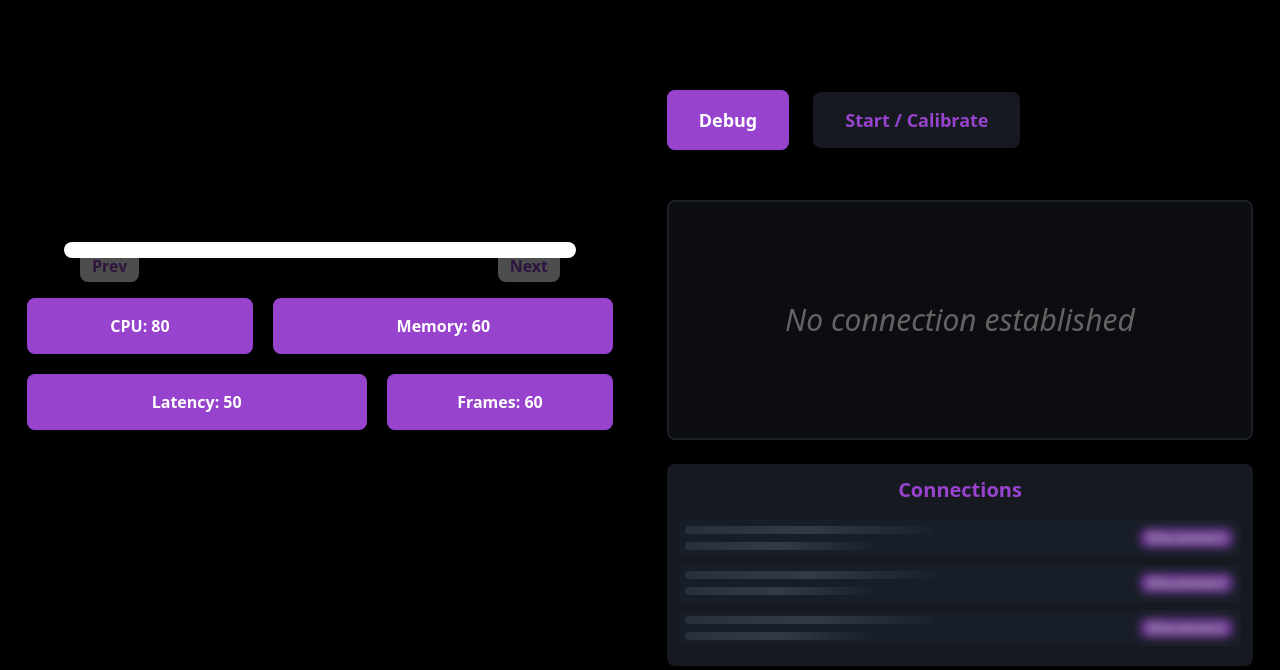
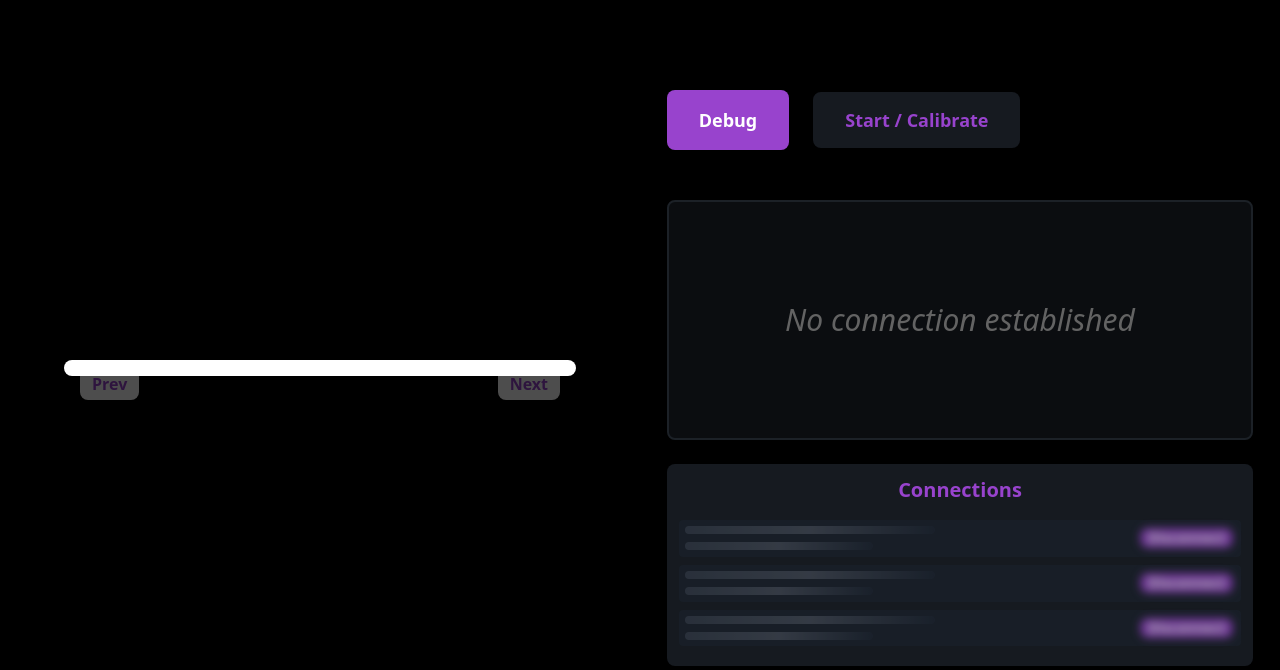
Before and after one commit to aidanvancil/virtual_graffiti, a Django app: page /admin_panel/ in a window 1280 px wide. Shown: the part 68-738 px from the top of the page. Run offline with Django 4.2, Linux system fonts and the light colour scheme; the visitor is signed in with stand-in values (Sample User, id 1); some libraries are stand-ins or nearby versions.

Commit message:
feat: swagged up website!

```diff
--- a/app/templates/admin_panel.html
+++ b/app/templates/admin_panel.html
@@ -17,7 +17,7 @@
 {% block content %}
 <div class="flex items-center justify-center h-screen mt-[-5vh] text-center">
     <div class="sm:w-1/2 hidden sm:flex items-center justify-center flex-col"> <!-- Left section -->
-        <div class="w-full rounded-lg flex flex-col items-center justify-center mt-[-8vh]">
+        <div class="w-full rounded-lg flex flex-col items-center justify-center">
             <div class="h-full w-full rounded-lg flex items-center justify-center mx-auto my-auto">
                 <div class="h-[90%] w-full  rounded-lg flex items-start justify-center">
                     <div id="imageCarousel" class="splide w-4/5 mx-auto rounded-lg p-2 bg-white mt-[2.5%]">
@@ -48,21 +48,33 @@
                 </div>
             </div>
         </div>
-        <div class="flex justify-center flex-col space-y-5 mt-10 font-semibold w-11/12"> <!-- Metrics squares container -->
+        <div id="metrics-container" class="hidden justify-center flex-col space-y-5 mt-10 mb-8 font-semibold w-11/12 h-4/5"> <!-- Metrics squares container -->
             <div class="space-x-5 hidden md:flex">
-                <div class="w-2/5 hidden lg:block py-4 rounded-lg bg-[#9843cd] text-white hover:text-[#6d3c8c] animate-fade-right animate-once animate-duration-500 animate-delay-[100ms] animate-ease-in-out"><p class="w-full">CPU: {{ cpu_usage }}</p></div>
-                <div class="w-3/5 py-4 rounded-lg bg-[#9843cd] text-white hover:text-[#6d3c8c] animate-fade-right animate-once animate-duration-500 animate-delay-[200ms] animate-ease-in-out"><p class="w-full">Memory: {{ mem_usage }}</p></div>
+                <button onclick="inverse('CPU')" class="w-2/5 hidden lg:block py-4 rounded-lg bg-[#9843cd] text-white hover:text-[#6d3c8c] animate-fade-right animate-once animate-duration-500 animate-delay-[100ms] animate-ease-in-out metric-box" data-label="CPU">CPU</button>
+                <div class="chart-container bg-white rounded-lg shadow-md p-4 hidden">
+                    <canvas id="chart" class="animate-fade-right animate-once animate-duration-500 animate-delay-[100ms] animate-ease-in-out"></canvas>
+                </div>
+                <div class="chart-container bg-white rounded-lg shadow-md p-4 hidden">
+                    <canvas id="chart" class="animate-fade-right animate-once animate-duration-500 animate-delay-[100ms] animate-ease-in-out"></canvas>
+                </div>
+                <button  onclick="inverse('Memory')" class="w-3/5 py-4 rounded-lg bg-[#9843cd] text-white hover:text-[#6d3c8c] animate-fade-right animate-once animate-duration-500 animate-delay-[200ms] animate-ease-in-out metric-box" data-label="Memory">Memory</button>
             </div>
             <div class="space-x-5 hidden md:flex">
-                <div class="w-3/5 hidden lg:block py-4 rounded-lg bg-[#9843cd] text-white hover:text-[#6d3c8c] animate-fade-right animate-once animate-duration-500 animate-delay-[300ms] animate-ease-in-out"><p class="w-full">Latency: {{ latency }}</p></div>
-                <div class="w-2/5 py-4 rounded-lg bg-[#9843cd] text-white hover:text-[#6d3c8c] animate-fade-right animate-once animate-duration-500 animate-delay-[400ms] animate-ease-in-out"><p class="w-full">Frames: {{ video_frames }}</p></div>
+                <button  onclick="inverse('Latency')" class="w-3/5 hidden lg:block py-4 rounded-lg bg-[#9843cd] text-white hover:text-[#6d3c8c] animate-fade-right animate-once animate-duration-500 animate-delay-[300ms] animate-ease-in-out metric-box" data-label="Latency">Latency</button>
+                <div class="chart-container bg-white rounded-lg shadow-md p-4 hidden">
+                    <canvas id="chart" class="animate-fade-right animate-once animate-duration-500 animate-delay-[100ms] animate-ease-in-out"></canvas>
+                </div>
+                <div class="chart-container bg-white rounded-lg shadow-md p-4 hidden">
+                    <canvas id="chart" class="animate-fade-right animate-once animate-duration-500 animate-delay-[100ms] animate-ease-in-out"></canvas>
+                </div>
+                <button onclick="inverse('Frames')" class="w-2/5 py-4 rounded-lg bg-[#9843cd] text-white hover:text-[#6d3c8c] animate-fade-right animate-once animate-duration-500 animate-delay-[400ms] animate-ease-in-out metric-box" data-label="Frames">Frames</button>
             </div>
         </div>
     </div>
     <div class="w-full h-[80vh] sm:w-1/2 flex flex-col"> <!-- Right section -->
 
         <div id="top_third" class="sm:h-1/4 h-1/2 w-11/12 flex items-center space-x-6 mx-auto"> <!-- Top 1/3 -->
-            <button onclick="showNotification('Debug mode activated')"><div class="bg-[#9843cd] rounded-lg px-10 py-4 text-sm font-bold text-white sm:py-2 md:px-6 md:text-lg md:py-3 lg:py-4 lg:px-8 hover:text-[#6d3c8c]">Debug</div></button>
+            <button onclick="toggleDebugMode()"><div id="debugButton" class="bg-[#9843cd] rounded-lg px-10 py-4 text-sm font-bold text-white sm:py-2 md:px-6 md:text-lg md:py-3 lg:py-4 lg:px-8 hover:text-[#6d3c8c]">Debug</div></button>
             {% if init %}
                 <button><a href="{% url 'pull'%}" class="bg-gray-700 bg-opacity-40  text-[#9843cd] rounded-lg px-10 py-4 text-sm font-bold sm:py-2 md:px-6 md:text-lg md:py-3 lg:py-4 lg:px-8 hover:text-gray-700">Fill Mode</a></button>
             {% else %}
@@ -134,6 +146,107 @@
 </div>
 
 <script>
+    let debugMode = false;
+    function toggleMetricsVisibility(debugMode) {
+        const metricsContainer = document.getElementById('metrics-container');
+        if (debugMode) {
+            metricsContainer.style.display = 'flex';
+        } else {
+            metricsContainer.style.display = 'none';
+        }
+    }
+
+    function toggleDebugMode() {
+        var debugButton = document.getElementById("debugButton");
+        debugButton.classList.toggle("bg-gray-700");
+        debugButton.classList.toggle("bg-opacity-40");
+        debugButton.classList.toggle("text-white")
+        debugButton.classList.toggle("text-[#9843cd]");
+        debugButton.classList.toggle("hover:text-[#6d3c8c]")
+        debugButton.classList.toggle("border-white")
+        debugButton.classList.toggle("border-2")
+        debugMode = !debugMode;
+        toggleMetricsVisibility(debugMode)
+
+        showNotification(debugMode ? 'Debug mode activated' : 'Debug mode deactivated');
+    }
+
+
+    function inverse(metricType) {
+        const metricBoxes = document.querySelectorAll('.metric-box');
+        const chartContainers = document.querySelectorAll('.chart-container');
+        const canvas = document.querySelectorAll('.chart-container canvas');
+        metricBoxes.forEach((box, index) => {
+            if (box.getAttribute('data-label') === metricType) {
+                const isActive = box.classList.contains('active');
+                if (!isActive) {
+                    metricBoxes.forEach((otherBox, otherIndex) => {
+                        if (otherIndex !== index) {
+                            otherBox.style.display = 'none';
+                        }
+                    });
+                    chartContainers.forEach(container => {
+                        container.style.display = 'none';
+                    });
+
+                    chartContainers[index].style.display = 'block';
+                    box.classList.add('active', 'font-bold', 'text-3xl');
+                    createChart(canvas[index], metricType);
+                } else {
+                    metricBoxes.forEach((otherBox, otherIndex) => {
+                        if (otherIndex !== index) {
+                            otherBox.style.display = 'block';
+                        }
+                    });
+                    chartContainers[index].style.display = 'none';
+                    box.classList.remove('active', 'font-bold', 'text-3xl');
+                }
+            }
+        });
+    }
+
+    function createChart(canvas, metricType) {
+        let labels, data;
+        if (metricType === 'CPU') {
+            labels = ['0s', '10s', '20s', '30s', '40s', '50s', '60s'];
+            data = [65.9, 59.8, 80.3, 81.1, 56.1, 55.5, 40.3];
+        } else if (metricType === 'Memory') {
+            labels = ['0s', '10s', '20s', '30s', '40s', '50s', '60s'];
+            data = [45, 30, 60, 75, 50, 65, 55];
+        } else if (metricType === 'Latency') {
+            labels = ['0s', '10s', '20s', '30s', '40s', '50s', '60s'];
+            data = [100, 200, 300, 300, 200, 100, 100]; // Converted to milliseconds
+        } else if (metricType === 'Frames') {
+            labels = ['0s', '10s', '20s', '30s', '40s', '50s', '60s'];
+            data = [70, 75, 60, 65, 65, 35, 69];
+        }
+
+        new Chart(canvas, {
+            type: 'line',
+            data: {
+                labels: labels,
+                datasets: [{
+                    label: metricType + ' Over Past Poll',
+                    backgroundColor: 'rgba(255, 99, 132, 0.2)',
+                    borderColor: 'rgba(255, 99, 132, 1)',
+                    borderWidth: 1,
+                    data: data
+                }]
+            },
+            options: {
+                scales: {
+                    yAxes: [{
+                        ticks: {
+                            beginAtZero: true
+                        }
+                    }]
+                }
+            }
+        });
+    }
+
+
+
     function showNotification(message) {
         const notification = document.createElement('button');
         notification.classList.add('absolute', 'top-[8%]', 'left-[40%]', 'm-4', 'p-4', 'bg-red-500', 'text-white', 'font-bold', 'rounded-lg', 'shadow-lg', 'opacity-0', 'transform', 'transition', 'duration-300', 'ease-in-out', 'hover:opacity-100');
--- a/app/templates/base_panel.html
+++ b/app/templates/base_panel.html
@@ -20,6 +20,7 @@
     <script src="https://cdn.jsdelivr.net/npm/@splidejs/splide@4.1.4/dist/js/splide.min.js"></script>
     <link rel="stylesheet" href="https://cdn.jsdelivr.net/npm/@splidejs/splide@4.1.4/dist/css/splide.min.css">
     <script src="https://code.jquery.com/jquery-3.6.4.min.js"></script>
+    <script src="https://cdn.jsdelivr.net/npm/chart.js"></script>
     {% tailwind_css %}
 </head>
 
```
